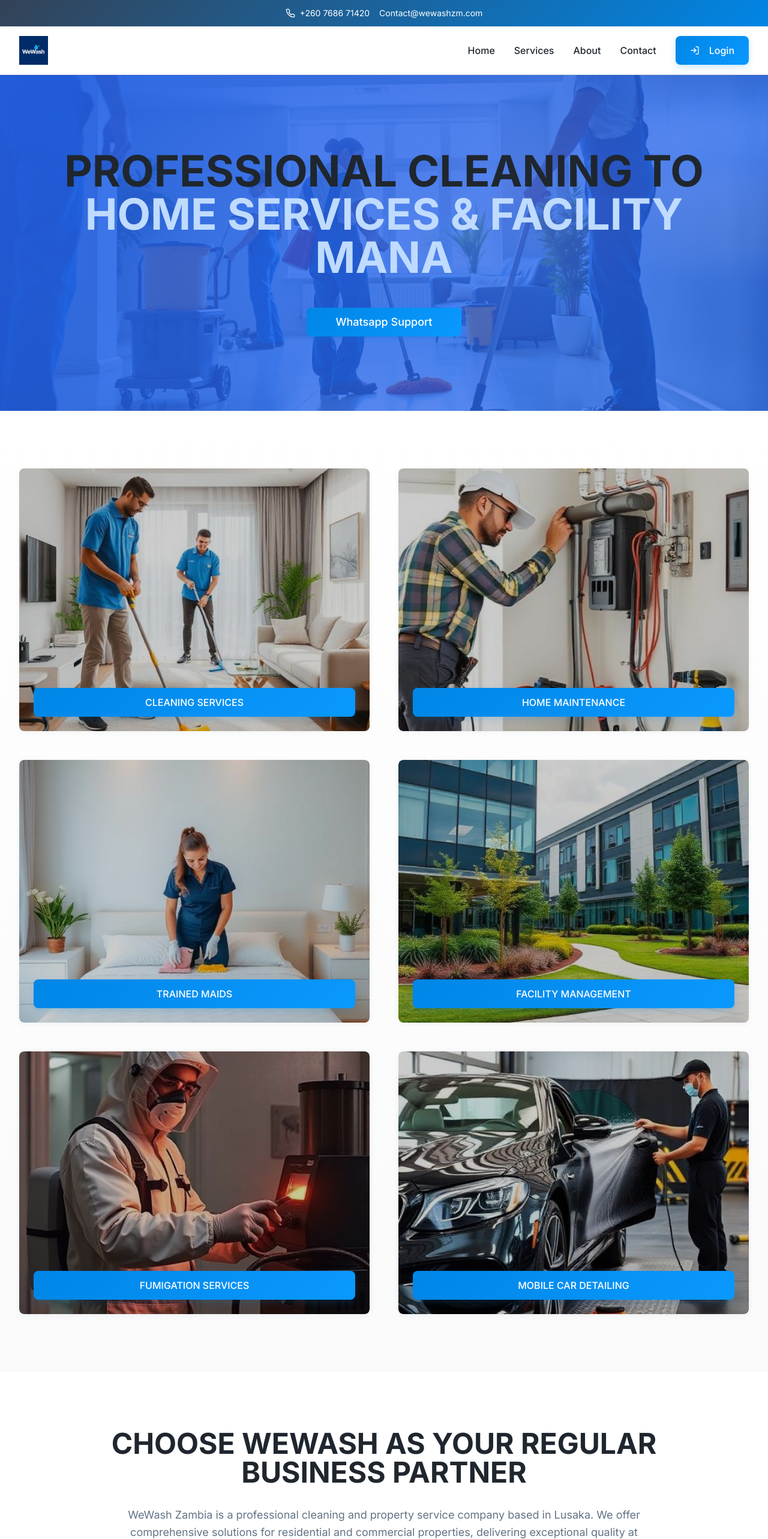
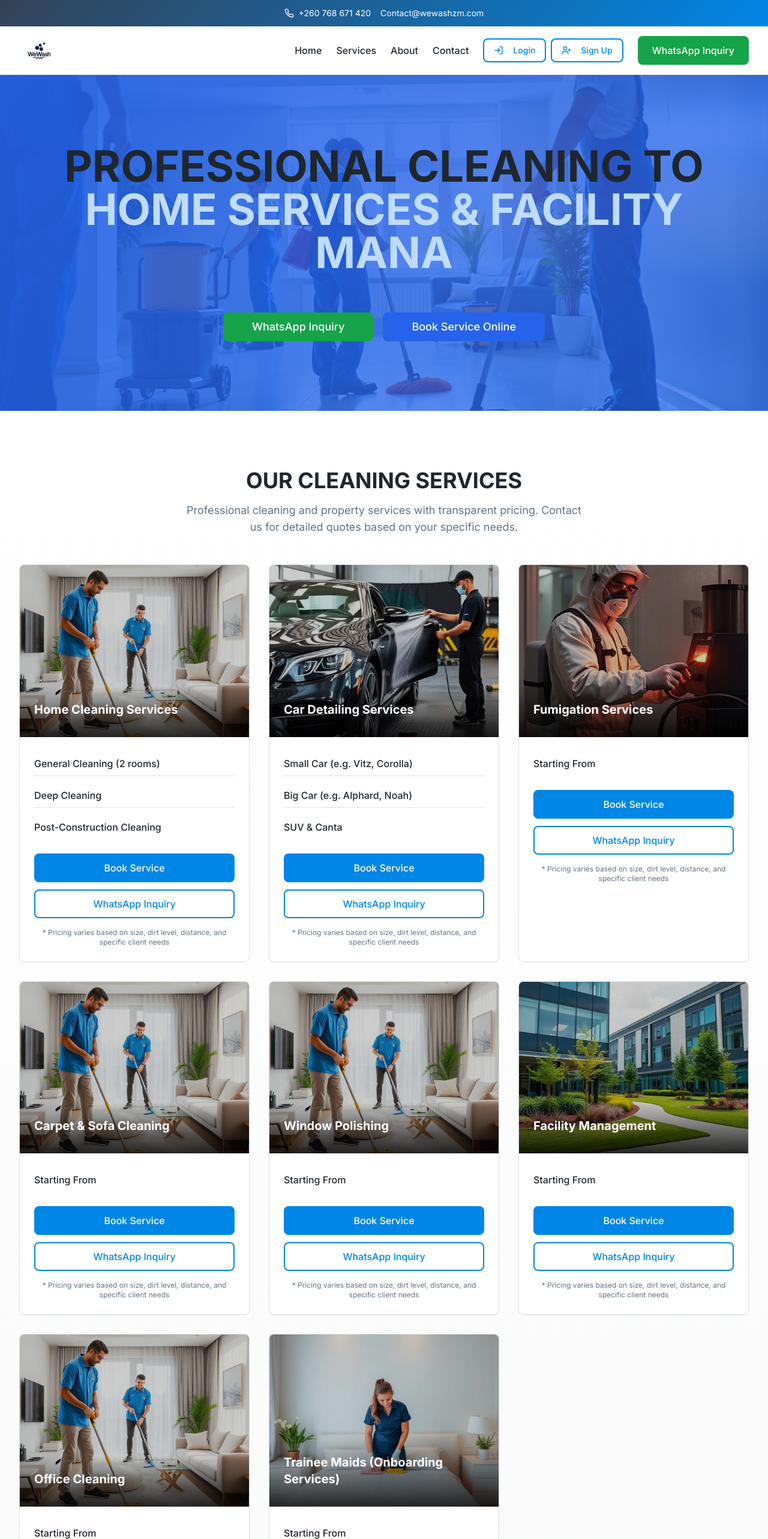
Before and after one commit to wemuve/wash-global, a React (Vite) app: page / in a window 1280 px wide. Shown: the top 2566 px of the page at 60% size. Built offline with nearby package versions, Linux system fonts and the light colour scheme.

Commit message:
Reverted to commit 4fdf63d4e44b96abfa5e7276856deeaf955ef0d0

```diff
--- a/src/pages/Index.tsx
+++ b/src/pages/Index.tsx
@@ -2,7 +2,9 @@ import React from 'react';
 import { useNavigate } from 'react-router-dom';
 import { Button } from '@/components/ui/button';
 import { Card, CardContent, CardDescription, CardHeader, CardTitle } from '@/components/ui/card';
-import { Sparkles, Shield, Clock, Phone, Star, CheckCircle, Users, Calendar, MapPin, LogIn, Briefcase, Home, UserCheck, Building, Bug, Car } from 'lucide-react';
+import { Sparkles, Shield, Clock, Phone, Star, CheckCircle, Users, Calendar, MapPin, LogIn, Briefcase, Home, UserCheck, Building, Bug, Car, UserPlus } from 'lucide-react';
+import { useAuth } from '@/contexts/AuthContext';
+import { ServiceCard } from '@/components/ServiceCard';
 import heroImage from '@/assets/hero-cleaning-professionals.jpg';
 import cleaningServicesImage from '@/assets/cleaning-services.jpg';
 import homeMaintenanceImage from '@/assets/home-maintenance.jpg';
@@ -12,37 +14,71 @@ import fumigationServicesImage from '@/assets/fumigation-services.jpg';
 import mobileCarDetailingImage from '@/assets/mobile-car-detailing.jpg';
 const Index = () => {
   const navigate = useNavigate();
-  const services = [{
-    icon: Sparkles,
-    title: "Cleaning Services",
-    description: "Professional deep cleaning, office cleaning, carpet and window cleaning services",
-    features: ["Deep House Cleaning", "Office Cleaning", "Carpet Cleaning", "Window Cleaning"]
-  }, {
-    icon: Home,
-    title: "Home Maintenance",
-    description: "Expert plumbing, electrical, painting and general repair services",
-    features: ["Plumbing Repairs", "Electrical Work", "Painting", "General Repairs"]
-  }, {
-    icon: UserCheck,
-    title: "Trained Maids",
-    description: "Reliable and professional maid services for your home",
-    features: ["Daily Maid Service", "Weekly Service", "Part-time", "Live-in Options"]
-  }, {
-    icon: Building,
-    title: "Facility Management",
-    description: "Complete building maintenance and property management solutions",
-    features: ["Building Maintenance", "Security Services", "Landscaping", "Property Management"]
-  }, {
-    icon: Bug,
-    title: "Fumigation Services",
-    description: "Professional pest control and fumigation for residential and commercial properties",
-    features: ["Residential Fumigation", "Commercial Service", "Pest Control", "Termite Treatment"]
-  }, {
-    icon: Car,
-    title: "Mobile Car Detailing",
-    description: "Professional mobile car detailing and full valet services at your location",
-    features: ["Full Car Wash", "Interior Detailing", "Wax & Polish", "Mobile Service"]
-  }];
+  const { user, isAuthenticated, logout } = useAuth();
+
+  // Updated service data with pricing from the new structure
+  const serviceCategories = [
+    {
+      title: "Home Cleaning Services",
+      image: cleaningServicesImage,
+      services: [
+        { name: "General Cleaning (2 rooms)", price: "K650+" },
+        { name: "Deep Cleaning", price: "K950+" },
+        { name: "Post-Construction Cleaning", price: "K1,200+" }
+      ]
+    },
+    {
+      title: "Car Detailing Services",
+      image: mobileCarDetailingImage,
+      services: [
+        { name: "Small Car (e.g. Vitz, Corolla)", price: "K450" },
+        { name: "Big Car (e.g. Alphard, Noah)", price: "K550" },
+        { name: "SUV & Canta", price: "K750" }
+      ]
+    },
+    {
+      title: "Fumigation Services",
+      image: fumigationServicesImage,
+      services: [
+        { name: "Starting From", price: "K250" }
+      ]
+    },
+    {
+      title: "Carpet & Sofa Cleaning",
+      image: cleaningServicesImage,
+      services: [
+        { name: "Starting From", price: "K300" }
+      ]
+    },
+    {
+      title: "Window Polishing",
+      image: cleaningServicesImage,
+      services: [
+        { name: "Starting From", price: "K350" }
+      ]
+    },
+    {
+      title: "Facility Management",
+      image: facilityManagementImage,
+      services: [
+        { name: "Starting From", price: "K1,500" }
+      ]
+    },
+    {
+      title: "Office Cleaning",
+      image: cleaningServicesImage,
+      services: [
+        { name: "Starting From", price: "K1,200" }
+      ]
+    },
+    {
+      title: "Trainee Maids (Onboarding Services)",
+      image: trainedMaidsImage,
+      services: [
+        { name: "Starting From", price: "K650" }
+      ]
+    }
+  ];
   const whyChooseUs = [{
     icon: Shield,
     title: "Trusted & Insured",
@@ -67,7 +103,7 @@ const Index = () => {
           <div className="flex flex-col md:flex-row justify-center items-center gap-4 text-sm">
             <div className="flex items-center gap-2">
               <Phone className="h-4 w-4" />
-              <span>+260 7686 71420</span>
+              <span>+260 768 671 420</span>
             </div>
             <div className="flex items-center gap-2">
               <span>Contact@wewashzm.com
@@ -82,21 +118,71 @@ const Index = () => {
         <div className="container-palmgren">
           <div className="flex justify-between items-center py-4">
             <div className="flex items-center">
-              <img src="/lovable-uploads/93791de6-069c-4110-8d97-625f4c9a2cc3.png" alt="WeWash Zambia Logo" className="h-12 w-auto object-contain" />
+              <img src="/lovable-uploads/eab6e2be-5d58-4fd1-8145-f8535ed2a78e.png" alt="WeWash Zambia Logo" className="h-12 w-auto object-contain" />
             </div>
-            <div className="hidden md:flex items-center space-x-8">
+            <div className="hidden md:flex items-center space-x-6">
               <a href="#" className="text-foreground hover:text-primary font-medium transition-colors">Home</a>
               <a href="#services" className="text-foreground hover:text-primary font-medium transition-colors">Services</a>
               <a href="#about" className="text-foreground hover:text-primary font-medium transition-colors">About</a>
               <a href="#contact" className="text-foreground hover:text-primary font-medium transition-colors">Contact</a>
-              <Button onClick={() => navigate('/login')} className="btn-palmgren">
-                <LogIn className="mr-2 h-4 w-4" />
-                Login
+
+              {/* Authentication buttons */}
+              {isAuthenticated ? (
+                <div className="flex items-center space-x-4">
+                  <span className="text-sm text-muted-foreground">Welcome, {user?.email}</span>
+                  <Button
+                    onClick={() => logout()}
+                    variant="outline"
+                    size="sm"
+                  >
+                    Logout
+                  </Button>
+                </div>
+              ) : (
+                <div className="flex items-center space-x-2">
+                  <Button
+                    onClick={() => navigate('/login')}
+                    variant="outline"
+                    size="sm"
+                  >
+                    <LogIn className="h-4 w-4 mr-2" />
+                    Login
+                  </Button>
+                  <Button
+                    onClick={() => navigate('/login')}
+                    variant="outline"
+                    size="sm"
+                  >
+                    <UserPlus className="h-4 w-4 mr-2" />
+                    Sign Up
+                  </Button>
+                </div>
+              )}
+
+              <Button
+                onClick={() => window.open('https://wa.me/260768671420?text=Hello, I would like to inquire about your services.', '_blank')}
+                className="bg-green-600 hover:bg-green-700 text-white"
+              >
+                WhatsApp Inquiry
               </Button>
             </div>
-            <div className="md:hidden">
-              <Button variant="outline" onClick={() => navigate('/login')}>
-                <LogIn className="h-4 w-4" />
+            <div className="md:hidden flex items-center space-x-2">
+              {!isAuthenticated && (
+                <Button
+                  onClick={() => navigate('/login')}
+                  variant="outline"
+                  size="sm"
+                >
+                  <LogIn className="h-3 w-3 mr-1" />
+                  Login
+                </Button>
+              )}
+              <Button
+                onClick={() => window.open('https://wa.me/260768671420?text=Hello, I would like to inquire about your services.', '_blank')}
+                className="bg-green-600 hover:bg-green-700 text-white"
+                size="sm"
+              >
+                WhatsApp
               </Button>
             </div>
           </div>
@@ -113,107 +199,46 @@ const Index = () => {
             PROFESSIONAL CLEANING TO<br />
             <span className="text-blue-200">HOME SERVICES & FACILITY MANA</span>
           </h1>
-          <div className="mt-12">
-            <Button onClick={() => navigate('/booking')} className="btn-palmgren text-lg px-12 py-6">
-              Whatsapp Support
+          <div className="mt-12 space-y-4">
+            <Button
+              onClick={() => window.open('https://wa.me/260768671420?text=Hello, I would like to inquire about your services.', '_blank')}
+              className="bg-green-600 hover:bg-green-700 text-white text-lg px-12 py-6 mr-4"
+            >
+              WhatsApp Inquiry
+            </Button>
+            <Button
+              onClick={() => navigate('/booking')}
+              className="bg-blue-600 hover:bg-blue-700 text-white text-lg px-12 py-6"
+            >
+              Book Service Online
             </Button>
           </div>
         </div>
       </section>
 
-      {/* Services Section - Palmgren style image cards */}
+      {/* Services Section - Updated with pricing */}
       <section id="services" className="section-spacing bg-gradient-subtle">
         <div className="container-palmgren">
-          <div className="grid grid-cols-1 md:grid-cols-2 gap-8 lg:gap-12">
-            {/* Cleaning Services */}
-            <div className="service-card group">
-              <div className="aspect-[4/3] relative overflow-hidden rounded-lg">
-                <div className="w-full h-full bg-cover bg-center transition-transform duration-300 group-hover:scale-105" style={{
-                backgroundImage: `url(${cleaningServicesImage})`
-              }} />
-                <div className="absolute inset-0 bg-black/20 transition-opacity duration-300 group-hover:bg-black/10" />
-                <div className="absolute bottom-6 left-6 right-6">
-                  <Button className="btn-palmgren w-full">
-                    CLEANING SERVICES
-                  </Button>
-                </div>
-              </div>
-            </div>
+          <div className="text-center mb-12">
+            <h2 className="text-3xl md:text-4xl font-bold text-foreground mb-4">
+              OUR CLEANING SERVICES
+            </h2>
+            <p className="text-lg text-muted-foreground max-w-2xl mx-auto">
+              Professional cleaning and property services with transparent pricing.
+              Contact us for detailed quotes based on your specific needs.
+            </p>
+          </div>
 
-            {/* Home Maintenance */}
-            <div className="service-card group">
-              <div className="aspect-[4/3] relative overflow-hidden rounded-lg">
-                <div className="w-full h-full bg-cover bg-center transition-transform duration-300 group-hover:scale-105" style={{
-                backgroundImage: `url(${homeMaintenanceImage})`
-              }} />
-                <div className="absolute inset-0 bg-black/20 transition-opacity duration-300 group-hover:bg-black/10" />
-                <div className="absolute bottom-6 left-6 right-6">
-                  <Button className="btn-palmgren w-full">
-                    HOME MAINTENANCE
-                  </Button>
-                </div>
-              </div>
-            </div>
-
-            {/* Trained Maids */}
-            <div className="service-card group">
-              <div className="aspect-[4/3] relative overflow-hidden rounded-lg">
-                <div className="w-full h-full bg-cover bg-center transition-transform duration-300 group-hover:scale-105" style={{
-                backgroundImage: `url(${trainedMaidsImage})`
-              }} />
-                <div className="absolute inset-0 bg-black/20 transition-opacity duration-300 group-hover:bg-black/10" />
-                <div className="absolute bottom-6 left-6 right-6">
-                  <Button className="btn-palmgren w-full">
-                    TRAINED MAIDS
-                  </Button>
-                </div>
-              </div>
-            </div>
-
-            {/* Facility Management */}
-            <div className="service-card group">
-              <div className="aspect-[4/3] relative overflow-hidden rounded-lg">
-                <div className="w-full h-full bg-cover bg-center transition-transform duration-300 group-hover:scale-105" style={{
-                backgroundImage: `url(${facilityManagementImage})`
-              }} />
-                <div className="absolute inset-0 bg-black/20 transition-opacity duration-300 group-hover:bg-black/10" />
-                <div className="absolute bottom-6 left-6 right-6">
-                  <Button className="btn-palmgren w-full">
-                    FACILITY MANAGEMENT
-                  </Button>
-                </div>
-              </div>
-            </div>
-
-            {/* Fumigation Services */}
-            <div className="service-card group">
-              <div className="aspect-[4/3] relative overflow-hidden rounded-lg">
-                <div className="w-full h-full bg-cover bg-center transition-transform duration-300 group-hover:scale-105" style={{
-                backgroundImage: `url(${fumigationServicesImage})`
-              }} />
-                <div className="absolute inset-0 bg-black/20 transition-opacity duration-300 group-hover:bg-black/10" />
-                <div className="absolute bottom-6 left-6 right-6">
-                  <Button className="btn-palmgren w-full">
-                    FUMIGATION SERVICES
-                  </Button>
-                </div>
-              </div>
-            </div>
-
-            {/* Mobile Car Detailing */}
-            <div className="service-card group">
-              <div className="aspect-[4/3] relative overflow-hidden rounded-lg">
-                <div className="w-full h-full bg-cover bg-center transition-transform duration-300 group-hover:scale-105" style={{
-                backgroundImage: `url(${mobileCarDetailingImage})`
-              }} />
-                <div className="absolute inset-0 bg-black/20 transition-opacity duration-300 group-hover:bg-black/10" />
-                <div className="absolute bottom-6 left-6 right-6">
-                  <Button className="btn-palmgren w-full">
-                    MOBILE CAR DETAILING
-                  </Button>
-                </div>
-              </div>
-            </div>
+          <div className="grid grid-cols-1 md:grid-cols-2 lg:grid-cols-3 gap-6 lg:gap-8">
+            {serviceCategories.map((category, index) => (
+              <ServiceCard
+                key={index}
+                title={category.title}
+                image={category.image}
+                services={category.services}
+                onBook={() => navigate('/booking')}
+              />
+            ))}
           </div>
         </div>
       </section>
@@ -242,7 +267,7 @@ const Index = () => {
                   </div>
                   <div className="flex items-center">
                     <Phone className="h-4 w-4 mr-2" />
-                    <span>+260 7686 71420</span>
+                    <span>+260 768 671 420</span>
                   </div>
                   <div className="flex items-center">
                     <span>contact@wewashzm.com</span>
@@ -258,7 +283,7 @@ const Index = () => {
       <footer id="contact" className="section-spacing bg-palmgren-gray border-t">
         <div className="container-palmgren">
           <div className="text-center mb-12">
-            <img src="/lovable-uploads/93791de6-069c-4110-8d97-625f4c9a2cc3.png" alt="WeWash Zambia" className="h-16 mx-auto mb-6" />
+            <img src="/lovable-uploads/eab6e2be-5d58-4fd1-8145-f8535ed2a78e.png" alt="WeWash Zambia" className="h-16 mx-auto mb-6" />
             <p className="text-lg text-muted-foreground max-w-2xl mx-auto">
               Professional cleaning and property services in Zambia.
               Contact us for an obligation-free quote.
@@ -275,7 +300,7 @@ const Index = () => {
                 </div>
                 <div className="flex items-center justify-center md:justify-start">
                   <Phone className="h-4 w-4 mr-2" />
-                  <span>+260 7686 71420</span>
+                  <span>+260 768 671 420</span>
                 </div>
                 <div className="flex items-center justify-center md:justify-start">
                   <span>contact@wewashzm.com</span>
@@ -295,15 +320,18 @@ const Index = () => {
                   <span>+45 60 67 81 93</span>
                 </div>
                 <div className="flex items-center justify-center md:justify-start">
-                  <span> © 2024 WeWash Zambia. All rights reserved.</span>
+                  <span>partner@wewashzm.com</span>
                 </div>
               </div>
             </div>
           </div>
 
           <div className="text-center">
-            <Button onClick={() => navigate('/booking')} className="btn-palmgren mb-8">
-              Whatsapp Support
+            <Button
+              onClick={() => window.open('https://wa.me/260768671420?text=Hello, I would like to inquire about your services.', '_blank')}
+              className="btn-palmgren mb-8"
+            >
+              WhatsApp Inquiry
             </Button>
           </div>
 
```
